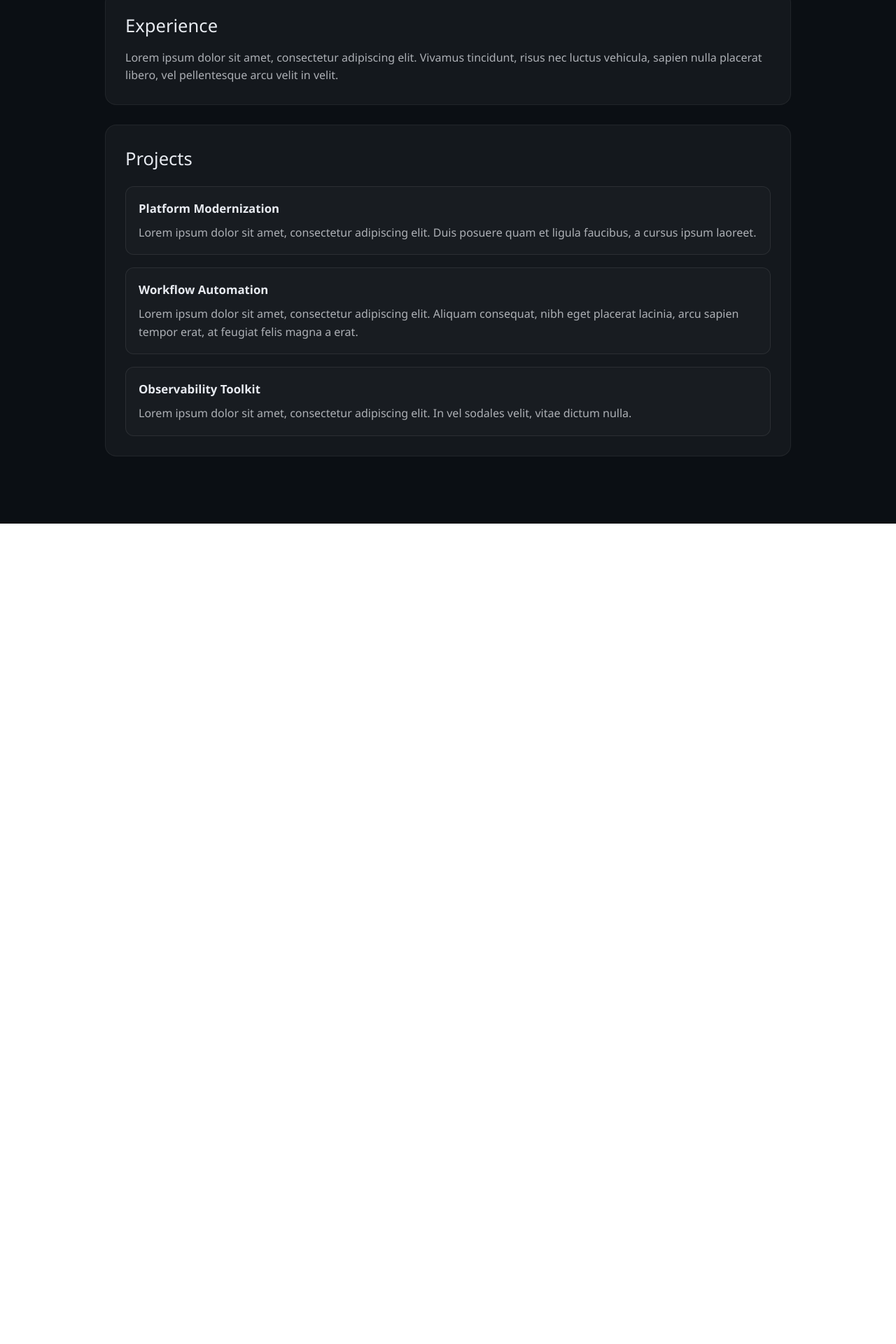
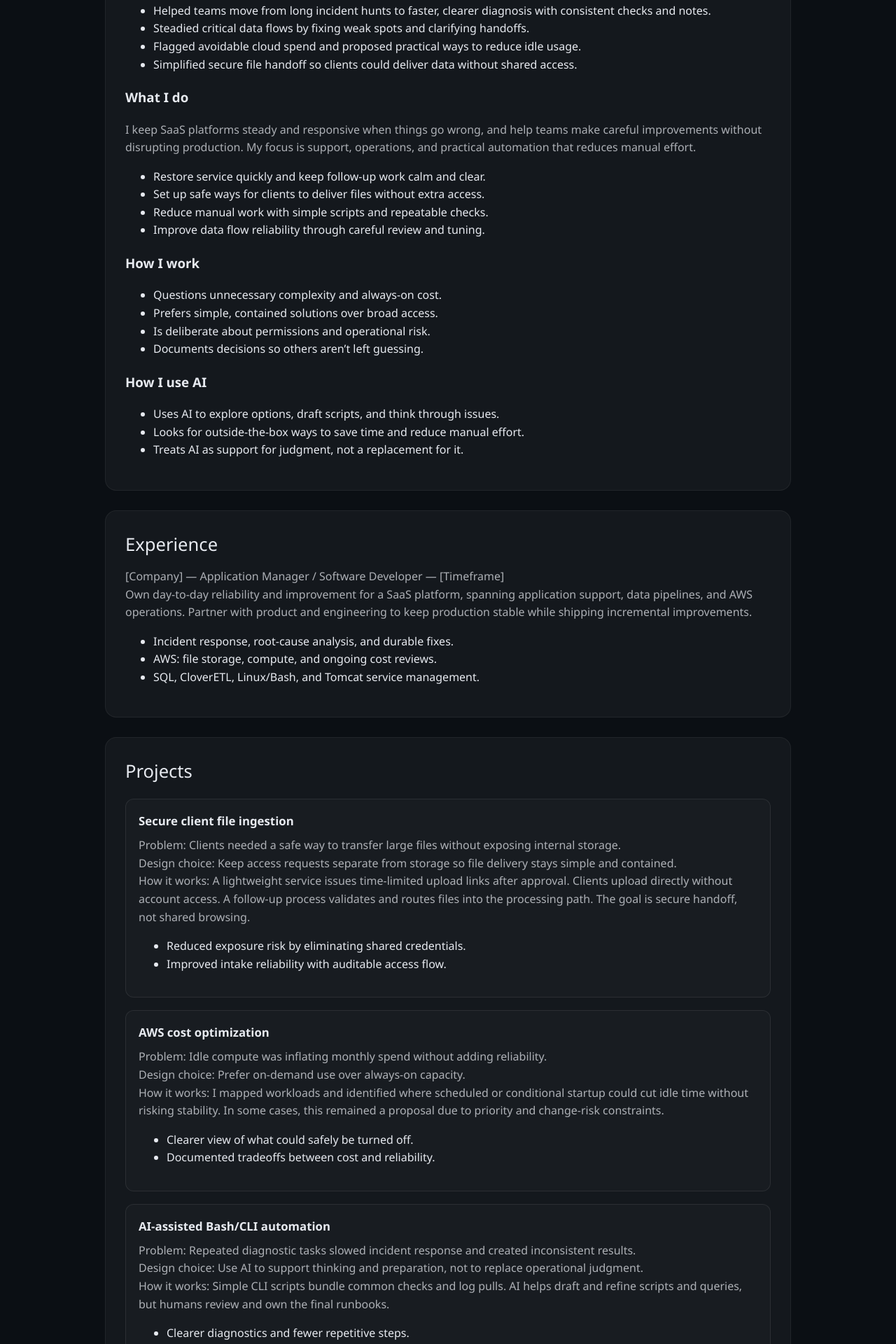
Before and after one commit to ymoose79/recruiter-landing, a React (Vite) app: page / in a window 1280 px wide. Shown: the part 740-2660 px from the top of the page at 70% size. Before the commit the page ends 1488 px from the top, so only its background shows below. Built offline with nearby package versions, Linux system fonts and the light colour scheme.

Commit message:
Update landing page copy

```diff
--- a/src/App.jsx
+++ b/src/App.jsx
@@ -24,12 +24,12 @@ function App() {
           </nav>
 
           <div className="hero-content">
-            <p className="eyebrow">Jacksonville, FL</p>
+            <p className="eyebrow">St Marys, GA · Remote-friendly</p>
             <h1>Justin R. Stock</h1>
-            <h2>Application Manager / Software Developer</h2>
+            <h2>Application Manager / Software Developer — SaaS Ops + AWS</h2>
             <p className="tagline">
-              I build reliable, maintainable software and help teams ship calm,
-              predictable systems.
+              I keep SaaS platforms reliable, shorten diagnosis time, and bring
+              cost discipline to cloud operations.
             </p>
             <a className="hire-me" href="mailto:justin.r.stock@gmail.com">
               Hire me
@@ -40,48 +40,165 @@ function App() {
         <main className="content">
           <section className="content-section" id="about">
             <h2>About</h2>
+            <h3>Proof of impact</h3>
+            <ul>
+              <li>
+                Helped teams move from long incident hunts to faster, clearer
+                diagnosis with consistent checks and notes.
+              </li>
+              <li>
+                Steadied critical data flows by fixing weak spots and clarifying
+                handoffs.
+              </li>
+              <li>
+                Flagged avoidable cloud spend and proposed practical ways to
+                reduce idle usage.
+              </li>
+              <li>
+                Simplified secure file handoff so clients could deliver data
+                without shared access.
+              </li>
+            </ul>
+            <h3>What I do</h3>
             <p>
-              Lorem ipsum dolor sit amet, consectetur adipiscing elit. Integer
-              luctus dictum sapien, vitae consequat neque posuere vel. Donec
-              tempus auctor turpis, at bibendum justo posuere sed.
+              I keep SaaS platforms steady and responsive when things go wrong,
+              and help teams make careful improvements without disrupting
+              production. My focus is support, operations, and practical
+              automation that reduces manual effort.
             </p>
+            <ul>
+              <li>Restore service quickly and keep follow-up work calm and clear.</li>
+              <li>Set up safe ways for clients to deliver files without extra access.</li>
+              <li>Reduce manual work with simple scripts and repeatable checks.</li>
+              <li>Improve data flow reliability through careful review and tuning.</li>
+            </ul>
+            <h3>How I work</h3>
+            <ul>
+              <li>Questions unnecessary complexity and always-on cost.</li>
+              <li>Prefers simple, contained solutions over broad access.</li>
+              <li>Is deliberate about permissions and operational risk.</li>
+              <li>Documents decisions so others aren’t left guessing.</li>
+            </ul>
+            <h3>How I use AI</h3>
+            <ul>
+              <li>Uses AI to explore options, draft scripts, and think through issues.</li>
+              <li>Looks for outside-the-box ways to save time and reduce manual effort.</li>
+              <li>Treats AI as support for judgment, not a replacement for it.</li>
+            </ul>
           </section>
 
           <section className="content-section" id="experience">
             <h2>Experience</h2>
             <p>
-              Lorem ipsum dolor sit amet, consectetur adipiscing elit. Vivamus
-              tincidunt, risus nec luctus vehicula, sapien nulla placerat
-              libero, vel pellentesque arcu velit in velit.
+              [Company] — Application Manager / Software Developer — [Timeframe]
             </p>
+            <p>
+              Own day-to-day reliability and improvement for a SaaS platform,
+              spanning application support, data pipelines, and AWS operations.
+              Partner with product and engineering to keep production stable
+              while shipping incremental improvements.
+            </p>
+            <ul>
+              <li>Incident response, root-cause analysis, and durable fixes.</li>
+              <li>AWS: file storage, compute, and ongoing cost reviews.</li>
+              <li>SQL, CloverETL, Linux/Bash, and Tomcat service management.</li>
+            </ul>
           </section>
 
           <section className="content-section" id="projects">
             <h2>Projects</h2>
             <div className="project-grid">
               <article className="project-card">
-                <h3>Platform Modernization</h3>
+                <h3>Secure client file ingestion</h3>
                 <p>
-                  Lorem ipsum dolor sit amet, consectetur adipiscing elit. Duis
-                  posuere quam et ligula faucibus, a cursus ipsum laoreet.
+                  Problem: Clients needed a safe way to transfer large files
+                  without exposing internal storage.
                 </p>
+                <p>
+                  Design choice: Keep access requests separate from storage so
+                  file delivery stays simple and contained.
+                </p>
+                <p>
+                  How it works: A lightweight service issues time-limited upload
+                  links after approval. Clients upload directly without account
+                  access. A follow-up process validates and routes files into
+                  the processing path. The goal is secure handoff, not shared
+                  browsing.
+                </p>
+                <ul>
+                  <li>Reduced exposure risk by eliminating shared credentials.</li>
+                  <li>Improved intake reliability with auditable access flow.</li>
+                </ul>
               </article>
               <article className="project-card">
-                <h3>Workflow Automation</h3>
+                <h3>AWS cost optimization</h3>
                 <p>
-                  Lorem ipsum dolor sit amet, consectetur adipiscing elit.
-                  Aliquam consequat, nibh eget placerat lacinia, arcu sapien
-                  tempor erat, at feugiat felis magna a erat.
+                  Problem: Idle compute was inflating monthly spend without
+                  adding reliability.
                 </p>
+                <p>
+                  Design choice: Prefer on-demand use over always-on capacity.
+                </p>
+                <p>
+                  How it works: I mapped workloads and identified where
+                  scheduled or conditional startup could cut idle time without
+                  risking stability. In some cases, this remained a proposal
+                  due to priority and change-risk constraints.
+                </p>
+                <ul>
+                  <li>Clearer view of what could safely be turned off.</li>
+                  <li>Documented tradeoffs between cost and reliability.</li>
+                </ul>
               </article>
               <article className="project-card">
-                <h3>Observability Toolkit</h3>
+                <h3>AI-assisted Bash/CLI automation</h3>
                 <p>
-                  Lorem ipsum dolor sit amet, consectetur adipiscing elit. In
-                  vel sodales velit, vitae dictum nulla.
+                  Problem: Repeated diagnostic tasks slowed incident response
+                  and created inconsistent results.
                 </p>
+                <p>
+                  Design choice: Use AI to support thinking and preparation, not
+                  to replace operational judgment.
+                </p>
+                <p>
+                  How it works: Simple CLI scripts bundle common checks and log
+                  pulls. AI helps draft and refine scripts and queries, but
+                  humans review and own the final runbooks.
+                </p>
+                <ul>
+                  <li>Clearer diagnostics and fewer repetitive steps.</li>
+                  <li>Better consistency in how issues are investigated.</li>
+                </ul>
               </article>
             </div>
+          </section>
+
+          <section className="content-section" id="looking-for">
+            <h2>What I’m looking for</h2>
+            <ul>
+              <li>Roles: Application Manager, Production Support Engineer, or SaaS Ops Engineer.</li>
+              <li>Environments: SaaS, production systems, AWS-based platforms.</li>
+              <li>Not targeting: frontend-heavy roles or ML research.</li>
+            </ul>
+          </section>
+
+          <section className="content-section" id="contact">
+            <h2>Contact</h2>
+            <p>
+              Email: <a href="mailto:justin.r.stock@gmail.com">justin.r.stock@gmail.com</a>
+            </p>
+            <p>
+              LinkedIn:{' '}
+              <a href="https://linkedin.com/in/placeholder" target="_blank" rel="noreferrer">
+                linkedin.com/in/placeholder
+              </a>
+            </p>
+            <p>
+              GitHub:{' '}
+              <a href="https://github.com/jrstock79" target="_blank" rel="noreferrer">
+                github.com/jrstock79
+              </a>
+            </p>
           </section>
         </main>
       </div>
```
